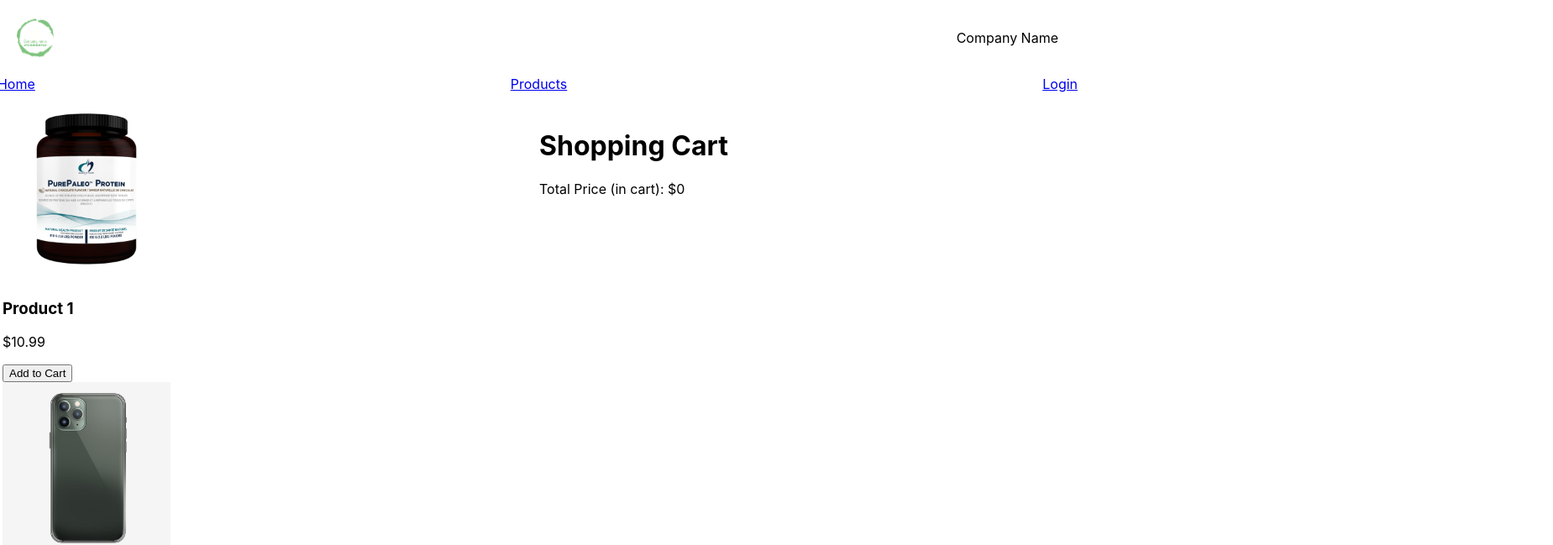
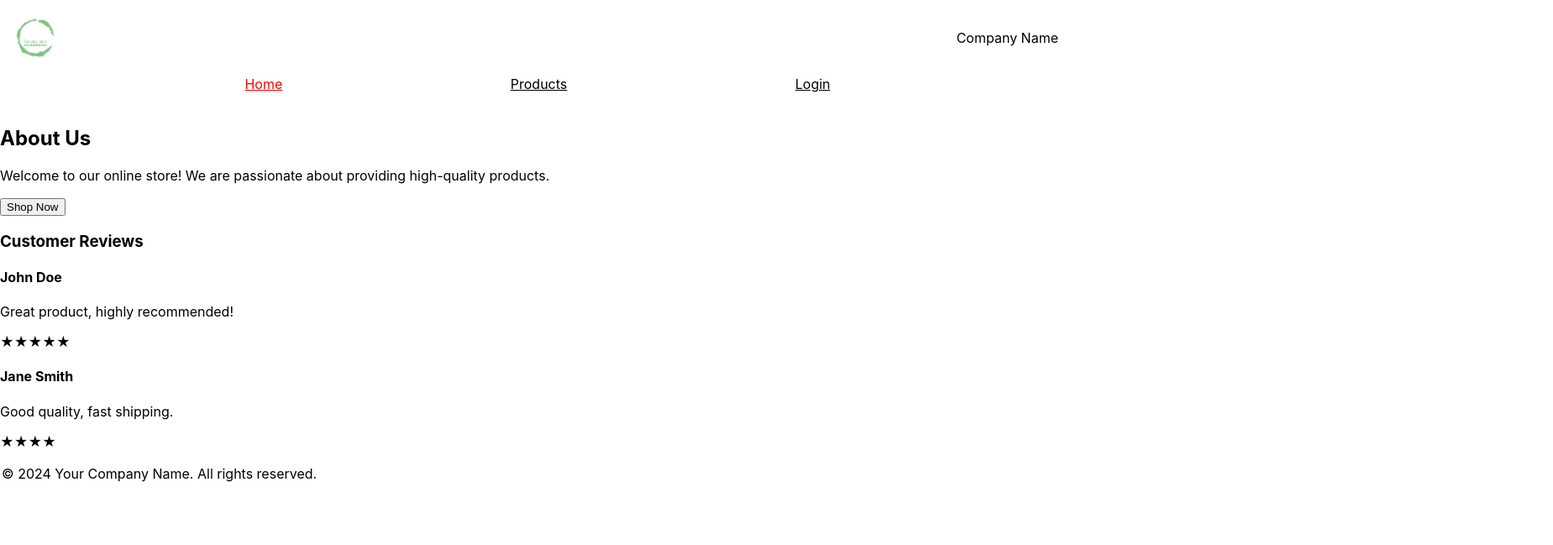
Before and after one commit to tahmeedm/Ass.4, a React (Create React App) app in the folder my-ecommerce-app/: page / in a window 1280 px wide. Shown: the top 649 px of the page at 84% size, 1849 px wide, since content can reach past the window. Built offline with nearby package versions, Linux system fonts and the light colour scheme.

Commit message:
Fixed all navigation links & header pop-ups.
All nav links now working on all pages.

```diff
--- a/my-ecommerce-app/src/App.js
+++ b/my-ecommerce-app/src/App.js
@@ -1,12 +1,20 @@
+
 import React from 'react';
+import { Routes, Route } from 'react-router-dom';
 import './App.css';
 import Homepage from './component/Homepage';
 import Productpage from './component/Productpage';
+import Header from './component/Header';
 
 function App() {
   return (
     <div className="App">
-      <Productpage />
+      <Header />
+      <Routes>
+        <Route exact path="/" element={<Homepage />} />
+        <Route path="/products" element={<Productpage />} />
+        {/* Add other routes here */}
+      </Routes>
     </div>
   );
 }
--- a/my-ecommerce-app/src/component/Header.js
+++ b/my-ecommerce-app/src/component/Header.js
@@ -1,17 +1,23 @@
 import React from 'react';
-import { Link } from 'react-router-dom';
+import { NavLink } from 'react-router-dom';
 
 const Header = () => {
+  const activeStyle = ({ isActive }) => {
+    return {
+      color: isActive ? 'red' : 'black', // Replace 'red' with the color you want for active links
+    };
+  };
+
   return (
     <header style={{ padding: '20px', display: 'flex', flexDirection: 'column', alignItems: 'center' }}>
       <div style={{ display: 'flex', justifyContent: 'space-between', alignItems: 'center', width: '100%' }}>
         <img src="/images/logo.png" alt="Company Logo" style={{ height: '50px' }} />
         <div>Company Name</div>
       </div>
-      <nav style={{ marginTop: '20px', width: '195%', display: 'flex', justifyContent: 'space-evenly' }}>
-        <Link to="/" activeclassname="active">Home</Link>
-        <Link to="/Productpage" activeclassname="active">Products</Link>
-        <Link to="/login" activeclassname="active">Login</Link>
+      <nav style={{ marginTop: '20px', width: '100%', display: 'flex', justifyContent: 'space-evenly' }}>
+        <NavLink to="/" style={activeStyle}>Home</NavLink>
+        <NavLink to="/products" style={activeStyle}>Products</NavLink>
+        <NavLink to="/login" style={activeStyle}>Login</NavLink>
       </nav>
     </header>
   );
--- a/my-ecommerce-app/src/component/Homepage.js
+++ b/my-ecommerce-app/src/component/Homepage.js
@@ -7,7 +7,7 @@
 const Homepage = () => {
   return (
     <div>
-      <Header />
+
       <HomeMainSection />
       <Footer />
     </div>
--- a/my-ecommerce-app/src/component/Productpage.js
+++ b/my-ecommerce-app/src/component/Productpage.js
@@ -30,7 +30,7 @@
 
     return (
         <div className="product-page">
-            <Header />
+
             <table style={{width: "100%"}}>
                 <tr>
                     <td style={{width:"50%"}}><ProductList onAddToCart={handleAddToCart} /></td>
--- a/my-ecommerce-app/src/index.js
+++ b/my-ecommerce-app/src/index.js
@@ -8,7 +8,7 @@
 const root = ReactDOM.createRoot(document.getElementById('root'));
 root.render(
   <React.StrictMode>
-    <BrowserRouter> {}
+    <BrowserRouter>
       <App />
     </BrowserRouter>
   </React.StrictMode>
```
